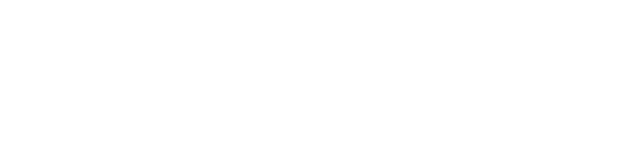
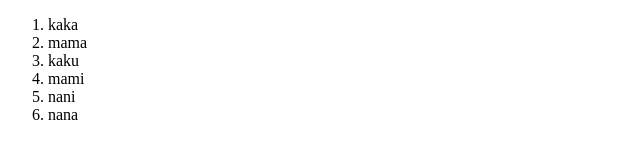
Before and after one commit to acciojob/relative-list-react-GauravTayadeDevloper, a React app: page / in a window 1280 px wide. Shown: the whole page, without its empty margins (0-640 px from the left). Built offline with nearby package versions, Linux system fonts and the light colour scheme.

Commit message:
Your commit message

```diff
--- a/src/components/App.js
+++ b/src/components/App.js
@@ -1,9 +1,17 @@
 import React from 'react'
 
 const App = () => {
+let relatives =["kaka","mama","kaku","mami","nani","nana"]
+
   return (
     <div id="main">
                {/* Do not remove the main div */}
+      <ol>
+        {relatives.map((name,index)=>(
+          <li key={"relativeList"+index.toString()}>
+            {name}
+        </li>))}
+      </ol>
     </div>
   )
 }
```
Also changed, not shown: dist/index.html, dist/index_bundle.js, 1 other file.
